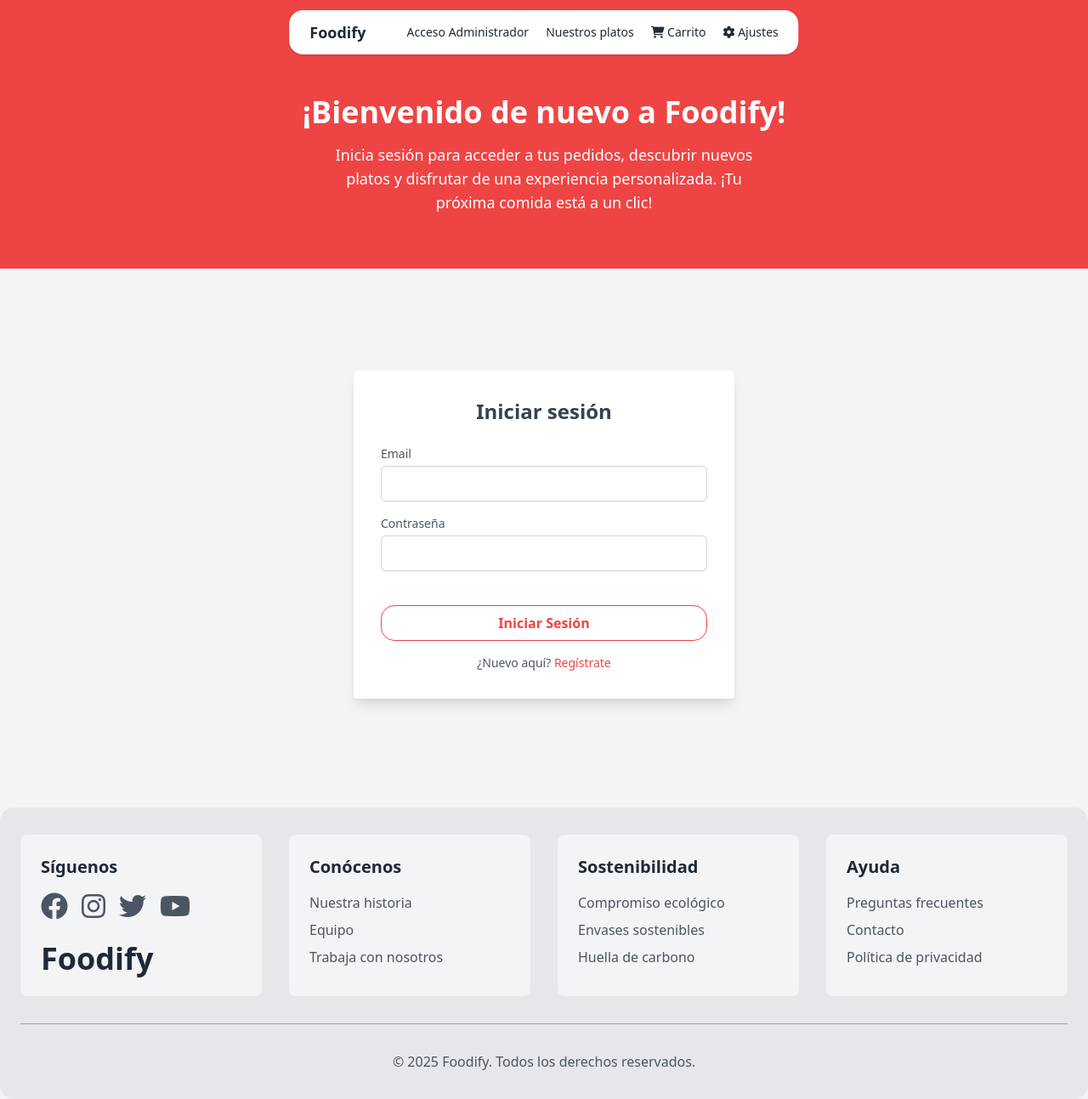
After one commit to sesmerov/foodify, a PHP site: page /app/views/login.php in a window 1280 px wide. The commit adds this page. Shown: the whole page at 85% size. Run offline with PHP 8.4, Linux system fonts and the light colour scheme; a stand-in replaces the project's code that opens the database connection; some libraries are stand-ins or nearby versions.

Commit message:
feature: add login view

```diff
--- a/app/controllers/orderController.php
+++ b/app/controllers/orderController.php
@@ -1,7 +1,7 @@
 <?php
 
-include_once 'app\models\Order.php';
-include_once 'app\models\DatabaseConnection.php';
+include_once 'app/models/Order.php';
+include_once 'app/models/DatabaseConnection.php';
 
 class OrderController{
 
--- a/app/views/adminview.php
+++ b/app/views/adminview.php
@@ -6,7 +6,7 @@
   <title>Foodify Admin</title>
   <link href="https://cdn.jsdelivr.net/npm/tailwindcss@2.2.19/dist/tailwind.min.css" rel="stylesheet">
   <link href="https://cdnjs.cloudflare.com/ajax/libs/font-awesome/6.0.0-beta3/css/all.min.css" rel="stylesheet">
-  <link href="web\css\admin_style.css" rel="stylesheet">
+  <link href="web/css/admin_style.css" rel="stylesheet">
 </head>
 
 <body class="flex flex-col items-center min-h-screen">
--- /dev/null
+++ b/app/views/login.php
@@ -0,0 +1,145 @@
+<!DOCTYPE html>
+<html lang="es">
+
+<head>
+    <meta charset="UTF-8">
+    <meta name="viewport" content="width=device-width, initial-scale=1.0">
+    <title>Foodify</title>
+    <link href="https://cdn.jsdelivr.net/npm/tailwindcss@2.2.19/dist/tailwind.min.css" rel="stylesheet">
+    <link href="https://cdnjs.cloudflare.com/ajax/libs/font-awesome/6.0.0-beta3/css/all.min.css" rel="stylesheet">
+    <link href="web/css/login_style.css" rel="stylesheet">
+</head>
+
+<body class="bg-gray-100">
+
+    <!-- NAVBAR -->
+    <nav class="bg-white shadow rounded-2xl mt-3 max-w-4xl mx-auto absolute left-1/2 transform -translate-x-1/2 z-10">
+        <div class="container px-6 py-3">
+            <div class="flex justify-between items-center">
+                <div class="text-lg font-semibold text-gray-800 mr-12"> Foodify </div>
+                <div class="flex space-x-5">
+                    <button class="nav-button text-sm">Acceso Administrador</button>
+                    <button class="nav-button text-sm">Nuestros platos</button>
+                    <button class="nav-button text-sm"><i class="fas fa-shopping-cart"></i> Carrito</button>
+                    <button class="nav-button text-sm"><i class="fas fa-cog"></i> Ajustes</button>
+                </div>
+            </div>
+        </div>
+    </nav>
+
+
+    <div class="hero flex items-center justify-center min-h-[12rem] bg-red-500 pt-20 pb-10">
+        <div class="text-center text-white px-4 w-full pt-8 pb-6">
+            <h1 class="text-3xl sm:text-4xl font-bold whitespace-nowrap px-4">¡Bienvenido de nuevo a Foodify!</h1>
+            <p class="mt-4 text-base sm:text-lg max-w-md md:max-w-lg mx-auto">
+                Inicia sesión para acceder a tus pedidos, descubrir nuevos platos y disfrutar de una experiencia personalizada. ¡Tu próxima comida está a un clic!
+            </p>
+        </div>
+    </div>
+
+    <!-- LOGIN -->
+    <section class="flex justify-center items-center py-20 bg-gray-100">
+        <div class="bg-white p-8 rounded shadow-lg w-full max-w-md mt-10">
+            <h2 class="text-2xl font-bold text-center text-gray-700 mb-6">Iniciar sesión</h2>
+            <form class="space-y-4" method="POST" action="index.php?order=loginPOST">
+                <div>
+                    <label for="email" class="block text-sm font-medium text-gray-600">Email</label>
+                    <input type="email" id="email" name="email"
+                        class="mt-1 block w-full border border-gray-300 rounded-md shadow-sm p-2 focus:ring-red-500 focus:border-red-500"
+                        required>
+                </div>
+                <div>
+                    <label for="password" class="block text-sm font-medium text-gray-600">Contraseña</label>
+                    <input type="password" id="password" name="password"
+                        class="mt-1 block w-full border border-gray-300 rounded-md shadow-sm p-2 focus:ring-red-500 focus:border-red-500"
+                        required>
+                </div>
+                <div>
+                    <button type="submit"
+                        class="w-full bg-white text-red-500 border border-red-500 hover:bg-red-500 hover:text-white transition-colors transition-transform duration-300 transform hover:scale-105 font-semibold py-2 px-4 rounded-2xl mt-6">
+                        Iniciar Sesión
+                    </button>
+                </div>
+                <?php if (isset($loginError)): ?>
+                    <p class="text-center text-red-600 text-sm font-semibold mt-4"><?= htmlspecialchars($loginError) ?></p>
+                <?php endif; ?>
+            </form>
+            <div class="mt-4 text-center">
+                <p class="mt-2 text-sm text-gray-600">
+                    ¿Nuevo aquí?
+                    <a href="#" class="text-red-500 hover:underline">Regístrate</a>
+                </p>
+            </div>
+        </div>
+    </section>
+
+    <br><br>
+    <!-- FOOTER -->
+    <footer class="w-full bg-gray-200 text-white py-8 rounded-2xl">
+        <div class="max-w-7xl mx-auto px-6">
+            <div class="grid grid-cols-1 md:grid-cols-4 gap-8">
+
+                <div class="bg-gray-100 p-6 rounded-lg">
+                    <h3 class="text-xl font-semibold text-gray-800 mb-4">Síguenos</h3>
+                    <div class="flex space-x-4">
+                        <a href="#" class="text-gray-600 hover:text-blue-500 transition-colors duration-300"><i
+                                class="fab fa-facebook fa-2x"></i></a>
+                        <a href="#" class="text-gray-600 hover:text-pink-500 transition-colors duration-300"><i
+                                class="fab fa-instagram fa-2x"></i></a>
+                        <a href="#" class="text-gray-600 hover:text-blue-400 transition-colors duration-300"><i
+                                class="fab fa-twitter fa-2x"></i></a>
+                        <a href="#" class="text-gray-600 hover:text-red-600 transition-colors duration-300"> <i
+                                class="fab fa-youtube fa-2x"></i> </a>
+                    </div>
+
+                    <div class="mt-6 text-gray-800 text-4xl font-bold">Foodify</div>
+                </div>
+
+                <div class="bg-gray-100 p-6 rounded-lg">
+                    <h3 class="text-xl font-semibold text-gray-800 mb-4">Conócenos</h3>
+                    <ul class="space-y-2">
+                        <li><a href="#" class="text-gray-600 hover:text-red-400 transition-colors duration-300">Nuestra
+                                historia</a></li>
+                        <li><a href="#"
+                                class="text-gray-600 hover:text-red-400 transition-colors duration-300">Equipo</a></li>
+                        <li><a href="#" class="text-gray-600 hover:text-red-400 transition-colors duration-300">Trabaja
+                                con nosotros</a></li>
+                    </ul>
+                </div>
+
+                <div class="bg-gray-100 p-6 rounded-lg">
+                    <h3 class="text-xl font-semibold text-gray-800 mb-4">Sostenibilidad</h3>
+                    <ul class="space-y-2">
+                        <li><a href="#"
+                                class="text-gray-600 hover:text-red-400 transition-colors duration-300">Compromiso
+                                ecológico</a></li>
+                        <li><a href="#" class="text-gray-600 hover:text-red-400 transition-colors duration-300">Envases
+                                sostenibles</a></li>
+                        <li><a href="#" class="text-gray-600 hover:text-red-400 transition-colors duration-300">Huella
+                                de carbono</a></li>
+                    </ul>
+                </div>
+
+                <div class="bg-gray-100 p-6 rounded-lg">
+                    <h3 class="text-xl font-semibold text-gray-800 mb-4">Ayuda</h3>
+                    <ul class="space-y-2">
+                        <li><a href="#"
+                                class="text-gray-600 hover:text-red-400 transition-colors duration-300">Preguntas
+                                frecuentes</a></li>
+                        <li><a href="#"
+                                class="text-gray-600 hover:text-red-400 transition-colors duration-300">Contacto</a>
+                        </li>
+                        <li><a href="#" class="text-gray-600 hover:text-red-400 transition-colors duration-300">Política
+                                de privacidad</a></li>
+                    </ul>
+                </div>
+            </div>
+
+            <div class="border-t border-gray-400 mt-8 pt-8 text-center">
+                <p class="text-gray-600">&copy; 2025 Foodify. Todos los derechos reservados.</p>
+            </div>
+        </div>
+    </footer>
+</body>
+
+</html>
--- /dev/null
+++ b/web/css/login_style.css
@@ -0,0 +1,130 @@
+.bg-custom-red {
+    background-color: #EF4444;
+}
+
+.border-custom-red {
+    border-color: #EF4444;
+}
+
+.hover\:bg-custom-red:hover {
+    background-color: #ffffff;
+}
+
+.nav-button {
+    color: #333;
+    transition: all 0.3s ease;
+}
+
+.nav-button:hover {
+    color: #EF4444;
+    transform: scale(1.05);
+}
+
+.text-custom-red {
+    color: #ffffff;
+}
+
+.hover\:text-custom-red:hover {
+    color: #EF4444;
+}
+
+.hover\:scale-105:hover {
+    transform: scale(1.05);
+}
+
+/* Colores personalizados */
+:root {
+    --color-primary: #EF4444; /* Rojo */
+    --color-primary-light: #FCA5A5; /* Rojo más claro */
+    --color-secondary: #3B82F6; /* Azul */
+    --color-background: #F3F4F6; /* Gris claro */
+    --color-text: #1F2937; /* Gris oscuro */
+}
+
+body {
+    margin: 0;
+    padding: 0;
+}
+
+/* Navbar */
+.nav-button {
+    color: var(--color-text);
+    transition: all 0.3s ease;
+}
+
+.nav-button:hover {
+    color: var(--color-primary);
+    transform: scale(1.05);
+}
+
+/* Sección Hero */
+.hero {
+    background-color: var(--color-primary);
+    color: #ffffff;
+    background-image: url('https://via.placeholder.com/1200x400');
+    background-size: cover;
+    background-position: center;
+}
+
+.hero-button {
+    background-color: var(--color-primary);
+    color: white;
+    padding: 0.75rem 1.5rem;
+    border-radius: 9999px;
+    transition: all 0.3s ease;
+    border-width: 1px;
+}
+
+.hero-button:hover {
+    background-color: rgba(171, 55, 55, 0.72);
+    transform: scale(1.05);
+}
+
+
+/* Menú del día */
+.menu-button {
+    background-color: var(--color-primary);
+    color: white;
+    padding: 0.5rem 1rem;
+    border-radius: 0.375rem;
+    transition: all 0.3s ease;
+}
+
+.menu-button:hover {
+    background-color: var(--color-primary-light);
+    transform: scale(1.05);
+}
+
+
+
+/* Footer */
+.footer-link {
+    color: rgba(255, 255, 255, 0.8);
+    transition: all 0.3s ease;
+}
+
+.footer-link:hover {
+    color: var(--color-primary-light);
+    transform: scale(1.05);
+}
+
+.plus-button, .minus-button {
+    background-color: white;
+    color: var(--color-primary);
+    border-width: 1px;
+    border-color: #EF4444;
+    border-radius: 40px;
+    transition: all 0.3s ease;
+    width: 40px;
+    height: 40px;
+    display: flex;
+    align-items: center;
+    justify-content: center;
+    font-size: 1.25rem;
+    font-weight: bold;
+}
+.plus-button:hover, .minus-button:hover {
+    background-color: var(--color-primary);
+    color: white;
+    transform: scale(1.10);
+}
```
Also changed, not shown: app/controllers/userController.php (+7 -2 lines), app/models/DatabaseConnection.php (+13 -3 lines), app/views/main.php (+27 -3 lines), index.php (+56 -6 lines).
